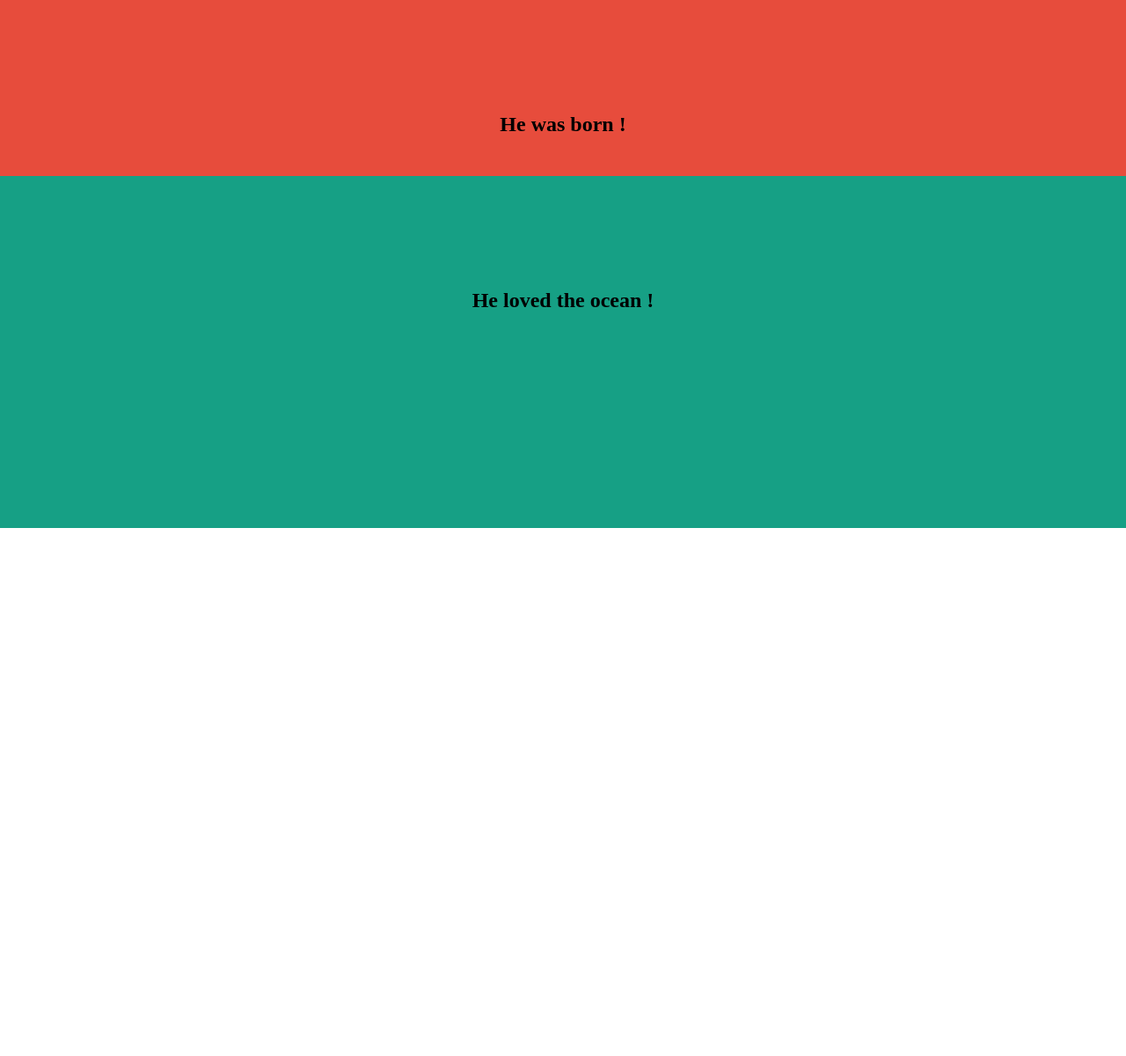
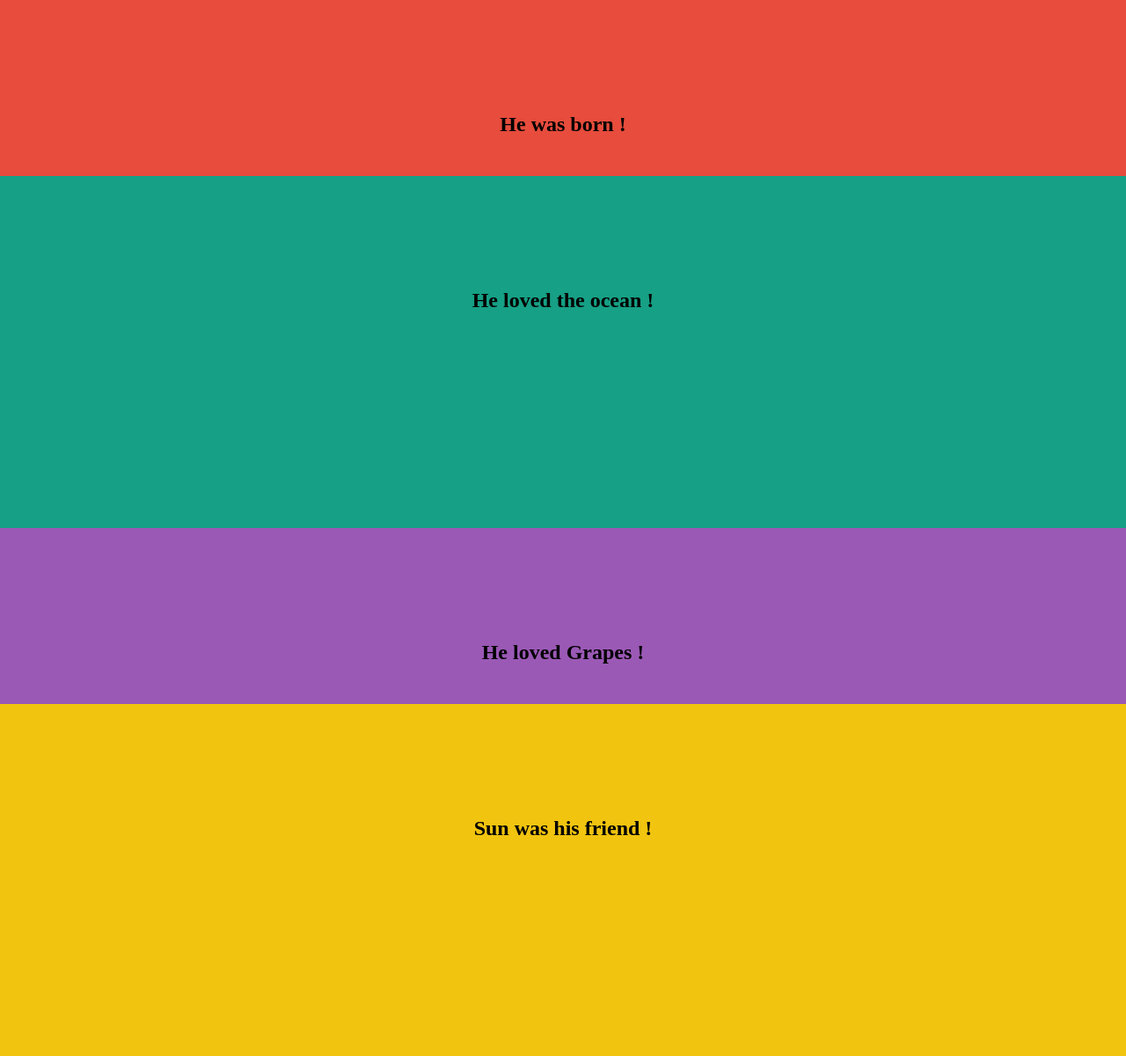
Before and after one commit to eMahtab/tag-it, a website: page index.html in a window 1280 px wide. Shown: the whole page at 88% size. Before the commit the page ends 800 px from the top, so only its background shows below. Drawn offline with Linux system fonts and the light colour scheme.

Commit message:
Added two more sections

```diff
--- a/index.html
+++ b/index.html
@@ -17,5 +17,17 @@
 
    </section>
 
+   <section style="width:100%;background-color: #9b59b6;height:200px;">
+
+       <h1 style="margin-top: 0;padding-top: 10%" align="center">He loved Grapes !</h1>
+
+   </section>
+
+   <section style="width:100%;background-color: #f1c40f;height:400px;">
+
+       <h1 style="margin-top: 0;padding-top: 10%" align="center">Sun was his friend !</h1>
+
+   </section>
+
 </body>
 </html>
```
